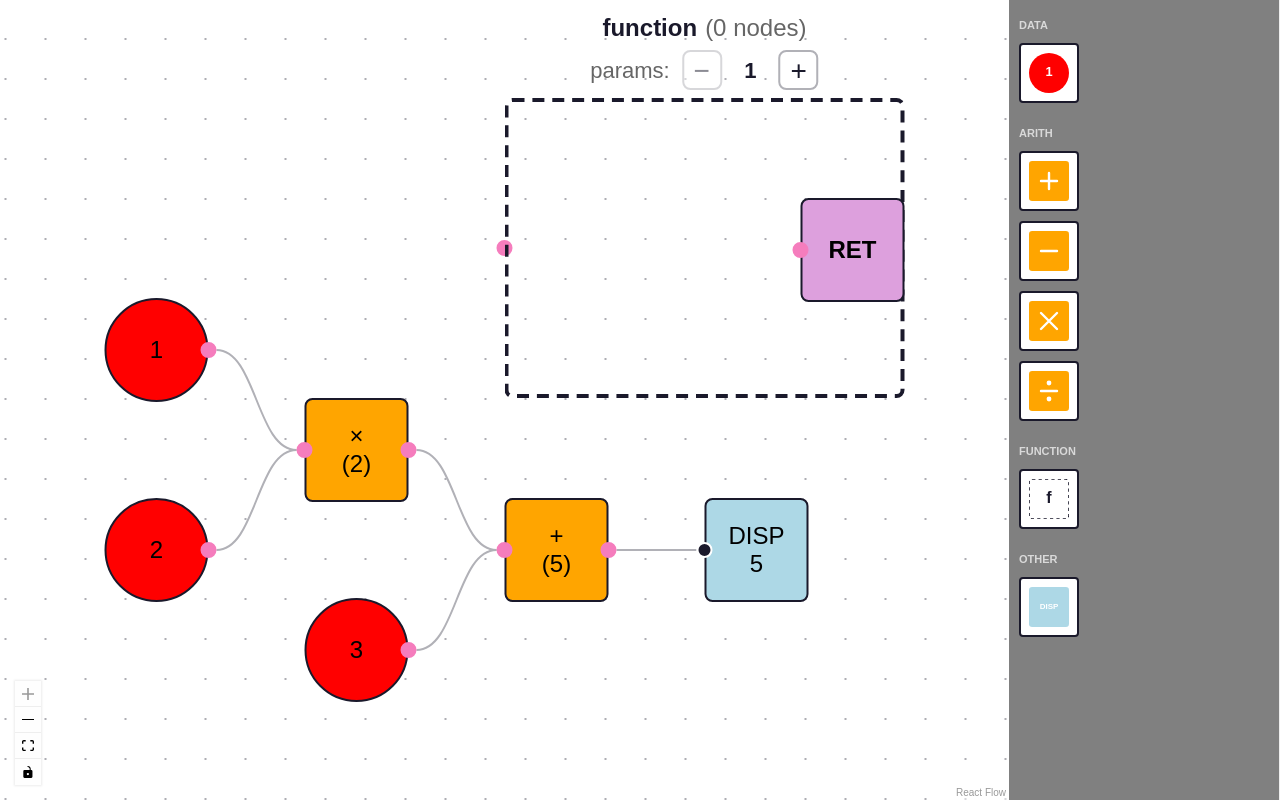
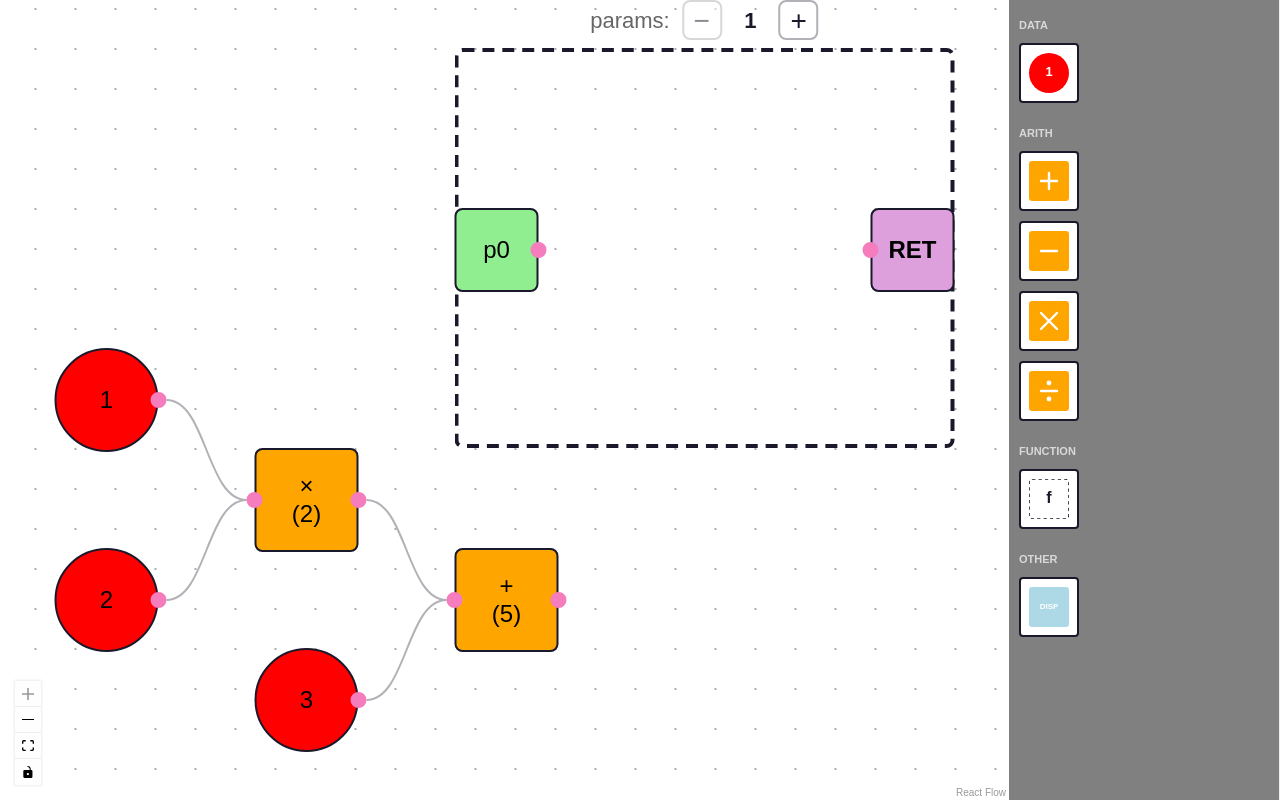
Before and after one commit to maxdarling/vislang-v1, a React (Vite) app: page / in a window 1280 px wide. Built offline with nearby package versions, Linux system fonts and the light colour scheme.

Commit message:
param draft 4: inc-able param nodes

```diff
--- a/src/App.tsx
+++ b/src/App.tsx
@@ -50,7 +50,7 @@ const initialNodes: Node[] = [
   {
     id: "n0",
     type: FunctionNode.type,
-    position: { x: 200, y: -100 },
+    position: { x: 200, y: -150 },
     data: {},
   },
   {
@@ -81,12 +81,6 @@ const initialNodes: Node[] = [
     id: "n5",
     type: AddNode.type,
     position: { x: 200, y: 100 },
-    data: {},
-  },
-  {
-    id: "n6",
-    type: DisplayNode.type,
-    position: { x: 300, y: 100 },
     data: {},
   },
 ];
--- a/src/index.css
+++ b/src/index.css
@@ -20,13 +20,16 @@ body {
   --node-color-return: #dda0dd;
 
   /* Function node dimensions */
-  --function-node-default-width: 200px;
-  --function-node-default-height: 150px;
+  --function-node-default-width: 250px;
+  --function-node-default-height: 200px;
   --function-node-min-width: 150px;
   --function-node-min-height: 100px;
 
   /* Return node dimensions */
-  --return-node-size: 50px;
+  --return-node-size: 40px;
+
+  /* Param node dimensions */
+  --param-node-size: 40px;
 }
 
 .react-flow__handle.connectable {
@@ -130,8 +133,8 @@ body {
 
 .react-flow__node-default.node-param {
   background-color: var(--node-color-param);
-  width: 50px;
-  height: 50px;
+  width: var(--param-node-size);
+  height: var(--param-node-size);
   border-radius: 4px;
   display: flex;
   align-items: center;
--- a/src/nodes/FunctionNode.tsx
+++ b/src/nodes/FunctionNode.tsx
@@ -1,7 +1,5 @@
 import { useCallback, useEffect, useMemo, useRef } from "react";
 import {
-  Handle,
-  Position,
   type NodeProps,
   type Node,
   useReactFlow,
@@ -9,6 +7,7 @@ import {
   NodeResizer,
 } from "@xyflow/react";
 import { EditableValue } from "../components/EditableValue";
+import { ParamNode } from "./ParamNode";
 import { ReturnNode } from "./ReturnNode";
 import { getCssVar } from "../utils";
 
@@ -21,12 +20,14 @@ const DEFAULT_HEIGHT = getCssVar("--function-node-default-height", 150);
 const MIN_WIDTH = getCssVar("--function-node-min-width", 150);
 const MIN_HEIGHT = getCssVar("--function-node-min-height", 100);
 const RETURN_NODE_SIZE = getCssVar("--return-node-size", 50);
+const PARAM_NODE_SIZE = getCssVar("--param-node-size", 50);
 
 type FunctionNodeData = { name?: string; paramCount?: number };
 type FunctionNodeType = Node<FunctionNodeData, "function">;
 
-function inputHandleId(index: number) {
-  return `input-${index}`;
+// Helper to generate param node IDs for a given function node
+export function getParamNodeId(functionNodeId: string, index: number) {
+  return `${functionNodeId}-param-${index}`;
 }
 
 // Helper to generate the return node ID for a given function node
@@ -35,6 +36,17 @@ export function getReturnNodeId(functionNodeId: string) {
 }
 
 const DEFAULT_NAME = "function";
+
+// Helper to calculate Y position for a param node at a given index
+function getParamNodeY(
+  index: number,
+  paramCount: number,
+  containerHeight: number,
+) {
+  // Distribute evenly, similar to how handles were positioned
+  const spacing = containerHeight / (paramCount + 1);
+  return spacing * (index + 1) - PARAM_NODE_SIZE / 2;
+}
 
 // 'useNodes' performance note:
 // - useNodes will cause rerender on any node change, incl select or drag. this is suboptimal as intersection only
@@ -49,19 +61,24 @@ export function FunctionNode({
   const { getIntersectingNodes, updateNodeData, setNodes, getNode } =
     useReactFlow();
   const allNodes = useNodes();
-  const hasSpawnedReturnNode = useRef(false);
+  const hasSpawnedChildNodes = useRef(false);
 
-  // Spawn child ReturnNode on mount
+  const paramCount = Math.max(
+    MIN_PARAMS,
+    data?.paramCount ?? DEFAULT_PARAM_COUNT,
+  );
+
+  // Spawn child ReturnNode and initial ParamNodes on mount
   useEffect(() => {
-    if (hasSpawnedReturnNode.current) return;
-    hasSpawnedReturnNode.current = true;
+    if (hasSpawnedChildNodes.current) return;
+    hasSpawnedChildNodes.current = true;
 
     const returnNodeId = getReturnNodeId(id);
-    if (getNode(returnNodeId)) return;
+    const nodesToAdd: Node[] = [];
 
-    setNodes((nodes) => [
-      ...nodes,
-      {
+    // Add ReturnNode if not exists
+    if (!getNode(returnNodeId)) {
+      nodesToAdd.push({
         id: returnNodeId,
         type: ReturnNode.type,
         position: {
@@ -71,15 +88,32 @@ export function FunctionNode({
         data: {},
         parentId: id,
         extent: "parent" as const,
-      },
-    ]);
+      });
+    }
+
+    // Add initial ParamNodes
+    for (let i = 0; i < DEFAULT_PARAM_COUNT; i++) {
+      const paramNodeId = getParamNodeId(id, i);
+      if (!getNode(paramNodeId)) {
+        nodesToAdd.push({
+          id: paramNodeId,
+          type: ParamNode.type,
+          position: {
+            x: 0,
+            y: getParamNodeY(i, DEFAULT_PARAM_COUNT, DEFAULT_HEIGHT),
+          },
+          data: { name: `p${i}` },
+          parentId: id,
+          extent: "parent" as const,
+        });
+      }
+    }
+
+    if (nodesToAdd.length > 0) {
+      setNodes((nodes) => [...nodes, ...nodesToAdd]);
+    }
     // eslint-disable-next-line react-hooks/exhaustive-deps
   }, []);
-
-  const paramCount = Math.max(
-    MIN_PARAMS,
-    data?.paramCount ?? DEFAULT_PARAM_COUNT,
-  );
 
   const intersectionCount = useMemo(() => {
     return getIntersectingNodes({ id: id }, true, allNodes).length;
@@ -93,37 +127,46 @@ export function FunctionNode({
     [id, updateNodeData],
   );
 
-  const setParamCount = useCallback(
-    (next: number) => {
-      const clamped = Math.max(MIN_PARAMS, next);
-      updateNodeData(id, { paramCount: clamped });
-    },
-    [id, updateNodeData],
-  );
+  const incrementParams = useCallback(() => {
+    const newIndex = paramCount;
+    const newParamCount = paramCount + 1;
+    const paramNodeId = getParamNodeId(id, newIndex);
 
-  const decrementParams = useCallback(
-    () => setParamCount(paramCount - 1),
-    [paramCount, setParamCount],
-  );
-  const incrementParams = useCallback(
-    () => setParamCount(paramCount + 1),
-    [paramCount, setParamCount],
-  );
+    // Add new ParamNode
+    setNodes((nodes) => [
+      ...nodes,
+      {
+        id: paramNodeId,
+        type: ParamNode.type,
+        position: {
+          x: 0,
+          y: getParamNodeY(newIndex, newParamCount, DEFAULT_HEIGHT),
+        },
+        data: { name: `p${newIndex}` },
+        parentId: id,
+        extent: "parent" as const,
+      },
+    ]);
+
+    // Update param count in data
+    updateNodeData(id, { paramCount: newParamCount });
+  }, [id, paramCount, setNodes, updateNodeData]);
+
+  const decrementParams = useCallback(() => {
+    if (paramCount <= MIN_PARAMS) return;
+
+    const removeIndex = paramCount - 1;
+    const paramNodeId = getParamNodeId(id, removeIndex);
+
+    // Remove the last ParamNode
+    setNodes((nodes) => nodes.filter((n) => n.id !== paramNodeId));
+
+    // Update param count in data
+    updateNodeData(id, { paramCount: paramCount - 1 });
+  }, [id, paramCount, setNodes, updateNodeData]);
 
   return (
     <>
-      {Array.from({ length: paramCount }, (_, i) => (
-        <Handle
-          key={inputHandleId(i)}
-          id={inputHandleId(i)}
-          type="target"
-          position={Position.Left}
-          isConnectable={true}
-          style={{
-            top: `${((i + 1) / (paramCount + 1)) * 100}%`,
-          }}
-        />
-      ))}
       <NodeResizer
         color="#ff0071"
         isVisible={selected}
--- a/src/nodes/ParamNode.tsx
+++ b/src/nodes/ParamNode.tsx
@@ -8,7 +8,7 @@ import {
 } from "@xyflow/react";
 import { EditableValue } from "../components/EditableValue";
 
-type ParamNodeData = { name: string };
+type ParamNodeData = { name?: string };
 type ParamNodeType = Node<ParamNodeData, "param">;
 
 export function ParamNode({ id, data }: NodeProps<ParamNodeType>) {
```
Also changed, not shown: 1 other file (tests, documents, lock files or other folders).
